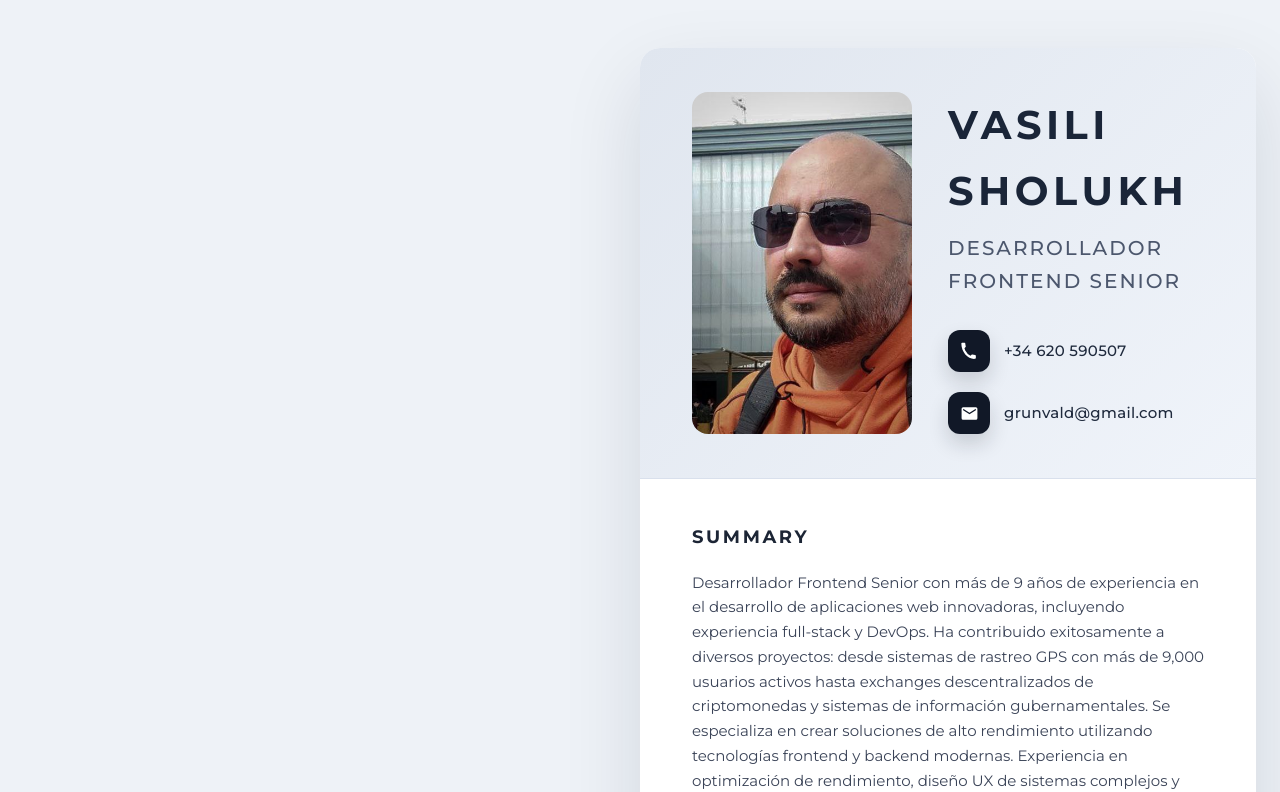
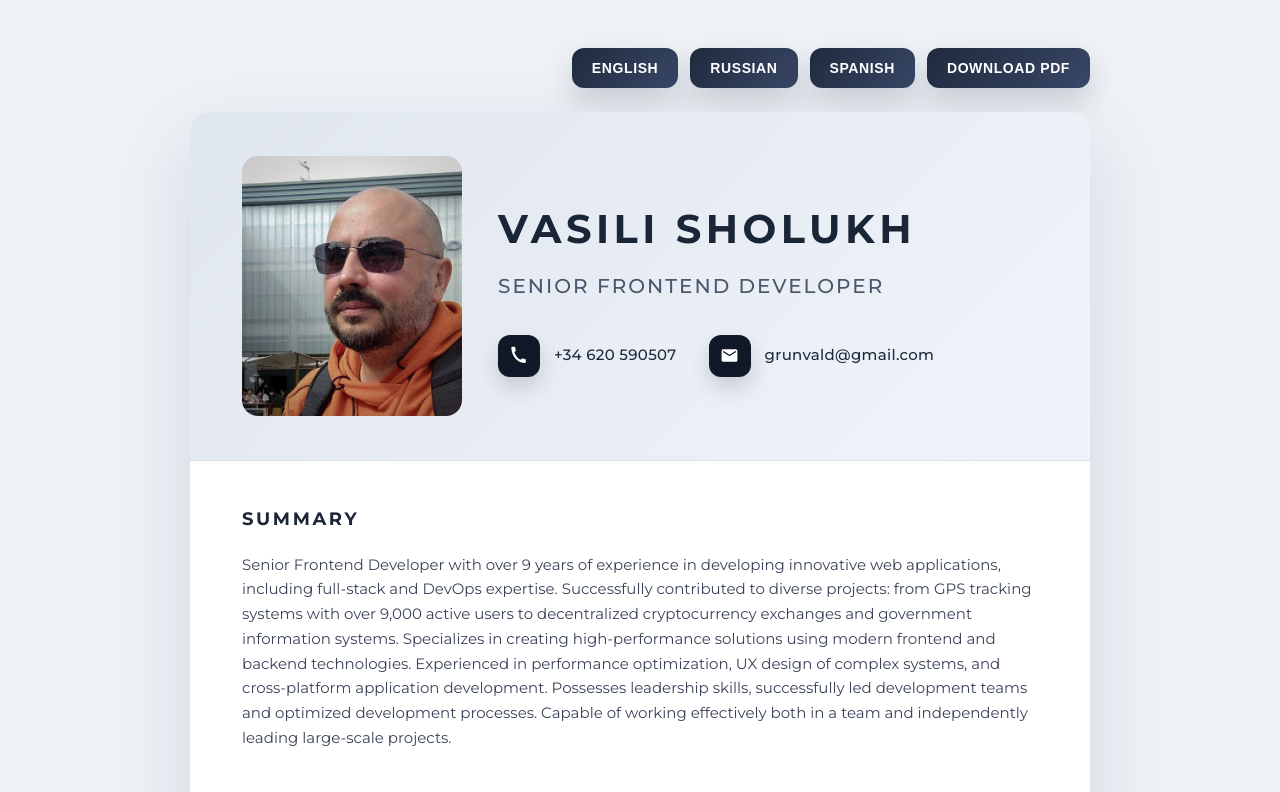
Before and after one commit to Grunvald/cv, a Vue app: page / in a window 1280 px wide. Shown: the top 792 px of the page. Built offline with nearby package versions, Linux system fonts and the light colour scheme.

Commit message:
translate resume to spanish

```diff
--- a/src/App.vue
+++ b/src/App.vue
@@ -1,6 +1,15 @@
 <template>
   <main class="page">
     <div class="page__toolbar">
+      <button
+        v-for="(lang, key) in resumeMap"
+        :key="key"
+        class="download-button"
+        type="button"
+
+        v-text="key"
+        @click="changeLanguage(key)"
+      />
       <button
         class="download-button"
         type="button"
@@ -42,17 +51,33 @@
 </template>
 
 <script setup>
-import { ref } from "vue";
+import { ref, computed } from "vue";
 import html2canvas from "html2canvas";
 import jsPDF from "jspdf";
 import ResumeHeader from "./components/ResumeHeader.vue";
 import UiSection from "./components/ui/UiSection.vue";
 import ExperienceBlock from "./components/ExperienceBlock.vue";
 import LanguagesList from "./components/LanguagesList.vue";
-import { resume } from "./data/resume_spanish";
+import { resume_spanish, resume_english, resume_russian } from "./data";
 
 const resumeRef = ref(null);
 const isGenerating = ref(false);
+
+const lang = ref('english');
+
+const resumeMap = {
+  english: resume_english,
+  russian: resume_russian,
+  spanish: resume_spanish,
+};
+
+const changeLanguage = (newLang) => {
+  if (resumeMap[newLang]) {
+    lang.value = newLang;
+  }
+};
+
+const resume = computed(() => resumeMap[lang.value]);
 
 const downloadPdf = async () => {
   if (!resumeRef.value || isGenerating.value) return;
@@ -88,7 +113,7 @@ const downloadPdf = async () => {
       heightLeft -= pageHeight;
     }
 
-    pdf.save("Vasili-Sholukh-Resume.pdf");
+    pdf.save(`vasili-sholukh-resume-${lang.value}.pdf`);
   } catch (error) {
     console.error("Failed to generate PDF", error);
   } finally {
@@ -101,9 +126,16 @@ const downloadPdf = async () => {
 .page {
   min-height: 100vh;
   display: flex;
+  flex-direction: column;
   justify-content: center;
   align-items: center;
+  gap: 24px;
   padding: 48px 24px;
+}
+
+.page__toolbar {
+  display: flex;
+  gap: 12px;
 }
 
 .resume {
--- /dev/null
+++ b/src/data/index.js
@@ -0,0 +1,3 @@
+export * from "./resume_spanish";
+export * from "./resume_russian";
+export * from "./resume_english";
--- a/src/data/resume.js
+++ b/src/data/resume_english.js
@@ -1,6 +1,6 @@
 const photoUrl = new URL("../assets/images/profile.jpg", import.meta.url).href;
 
-export const resume = {
+export const resume_english = {
   header: {
     name: "VASILI SHOLUKH",
     title: "Senior Frontend Developer",
--- a/src/data/resume_russian.js
+++ b/src/data/resume_russian.js
@@ -1,6 +1,6 @@
 const photoUrl = new URL("../assets/images/profile.jpg", import.meta.url).href;
 
-export const resume = {
+export const resume_russian = {
   header: {
     name: "ВАСИЛИЙ ШОЛУХ",
     title: "Senior Frontend-разработчик",
--- a/src/data/resume_spanish.js
+++ b/src/data/resume_spanish.js
@@ -1,6 +1,6 @@
 const photoUrl = new URL("../assets/images/profile.jpg", import.meta.url).href;
 
-export const resume = {
+export const resume_spanish = {
   header: {
     name: "VASILI SHOLUKH",
     title: "Desarrollador Frontend Senior",
```
